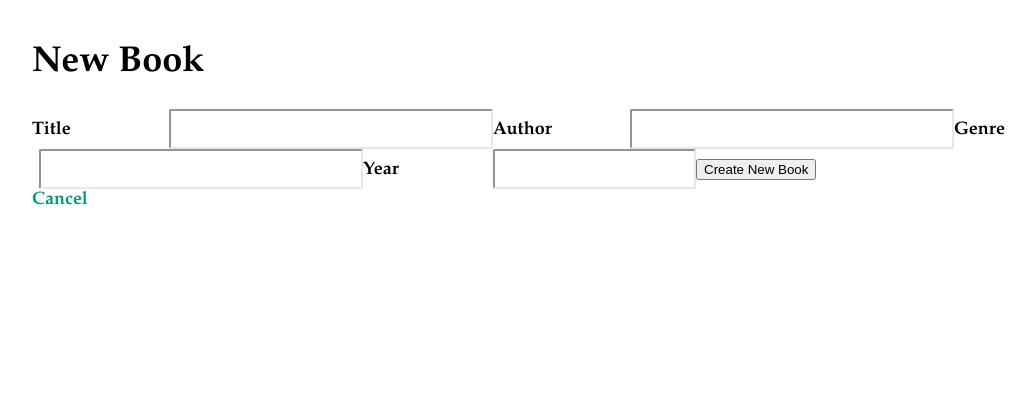
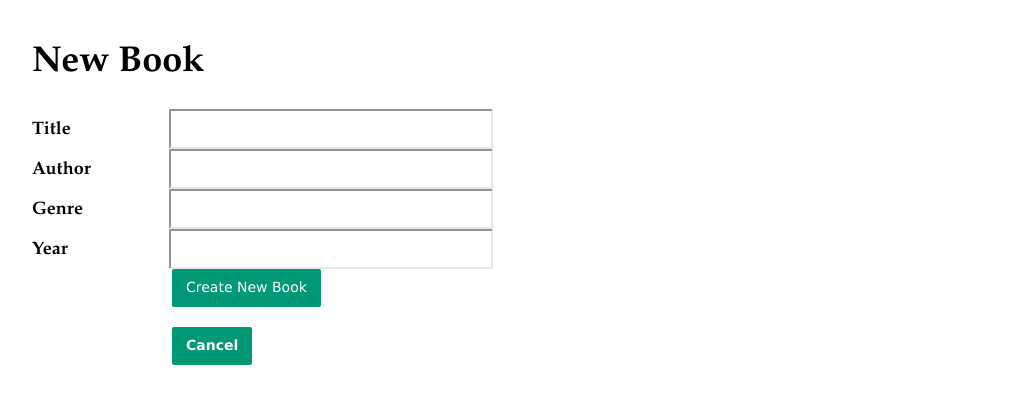
Before and after one commit to fabi01a/SQL-Library-Manager, a Node server app: page /books/new in a window 1280 px wide. Shown: the top 404 px of the page, without its empty margins (26-1062 px from the left). Run offline with Node 20, Linux system fonts and the light colour scheme; some libraries are stand-ins or nearby versions.

Commit message:
updated edit layout and update book layout with buttons CSS

```diff
--- a/public/stylesheets/style.css
+++ b/public/stylesheets/style.css
@@ -17,11 +17,17 @@ a {
 a.button, input[type=submit] {
   color: white;
   background: #019875;
+  display: inline-block;
   font-family: "Lucida Grande", Helvetica, Arial, sans-serif;
   padding: 10px 14px 12px;
   font-size: 14px;
   border-radius: 2px;
+  margin-bottom: 20px;
   cursor: pointer;
+}
+
+a.button.cancel {
+  margin-left: 140px;
 }
 
 form a.button, input[type=submit] {
@@ -87,7 +93,8 @@ input {
   transition: 0.4s;
 }
 
-input[type=text] {
+input[type=text],
+input[type=number] {
   margin-left: 7px;
   width: 300px;
 }
--- a/views/index.pug
+++ b/views/index.pug
@@ -2,7 +2,7 @@ extends layout
 
 block content
     h1 Books
-    a(href='/books/new') Create New Book
+    a.button(href='/books/new') Create New Book
 
     table
         thread
@@ -11,6 +11,7 @@ block content
                 th Author
                 th Genre
                 th Year
+
         tbody
             each book in books
                 tr
--- a/views/new-book.pug
+++ b/views/new-book.pug
@@ -11,18 +11,22 @@ block content
                     li=error
 
     form(action='/books/new', method='POST')
-        label(for='title') Title
-        input(type='text', id='title', name='title', value=book ? book.title : '')
+        div
+            label(for='title') Title
+            input(type='text', id='title', name='title', value=book ? book.title : '')
 
-        label(for='author') Author
-        input(type='text', id='author', name='author', value=book ? book.author: '')
+        div
+            label(for='author') Author
+            input(type='text', id='author', name='author', value=book ? book.author: '')
 
-        label(for='genre') Genre
-        input(type='text', id='genre', name='genre', value=book ? book.genre: '')
+        div
+            label(for='genre') Genre
+            input(type='text', id='genre', name='genre', value=book ? book.genre: '')
 
-        label(for='year') Year
-        input(type='number', id='year', name='year', value=book ? book.year: '')
+        div
+            label(for='year') Year
+            input(type='number', id='year', name='year', value=book ? book.year: '')
 
-        button(type='submit') Create New Book
+        input(type='submit', value='Create New Book')
 
-    a(href='/books') Cancel
+    a.button.cancel(href='/books') Cancel
```
Also changed, not shown: views/update-book.pug (+15 -11 lines).
